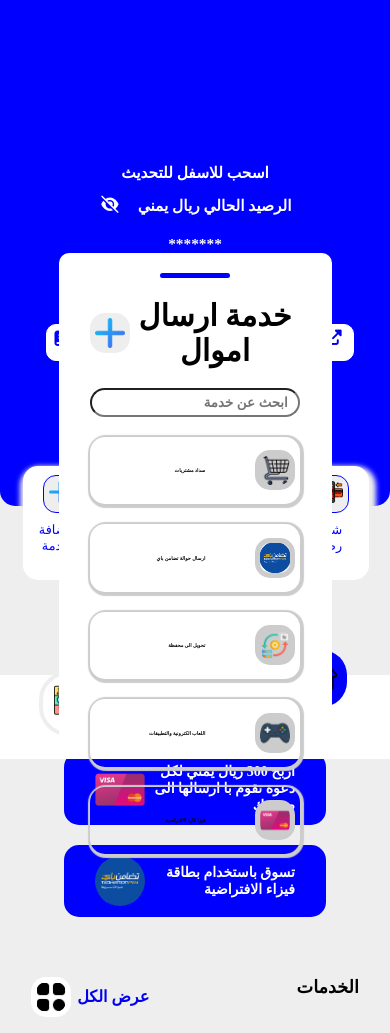
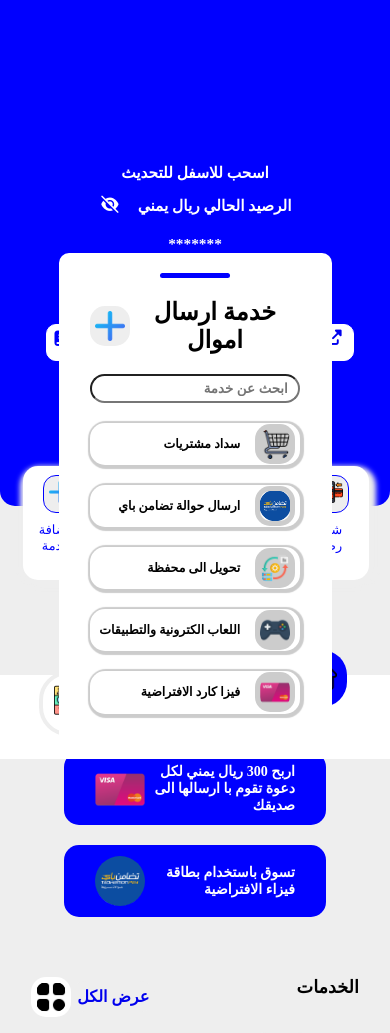
Before and after one commit to Mohammedhumidking/walitMohammedHumid, a PHP site: page /main.html in a window 390 px wide, after a click on "أرسال اموال". Shown: the part 85-1118 px from the top of the page. Run offline with PHP 8.4, Linux system fonts and the light colour scheme; some libraries are stand-ins or nearby versions; grey boxes are pictures that could not be loaded.

Commit message:
midai.css

```diff
--- a/midai.css
+++ b/midai.css
@@ -139,7 +139,7 @@
     }
 
  .modal h3{
-        font-size: 30px;
+        font-size: 24px;
     }
 
    .massage{
@@ -147,9 +147,14 @@
     }
 
     .serv-masseg {
+        font-size: 0.8em;
         padding: 5px;
-        height: 8vh;
-        font-size: 5px;
+        height: 5vh;
+    }
+
+    .serv-masseg p{
+        margin-right: 15px;
+        font-size: 0.8em;
     }
 
 
```
